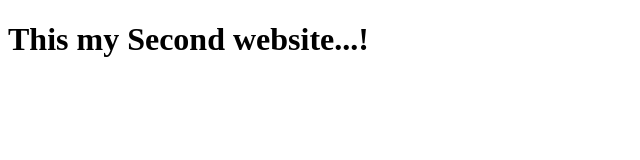
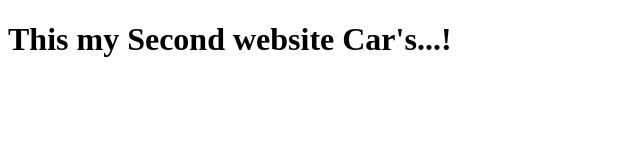
Before and after one commit to Aliyanshaikh66/my-first-website, a plain HTML site: page index.html in a window 1280 px wide. Shown: the whole page, without its empty margins (0-640 px from the left). Drawn offline with Linux system fonts and the light colour scheme.

Commit message:
update line

```diff
--- a/index.html
+++ b/index.html
@@ -7,7 +7,7 @@
 </head>
 <body>
     <h1>
-        This my Second website...!
+        This my Second website Car's...!
     </h1>
 </body>
 </html>
```
